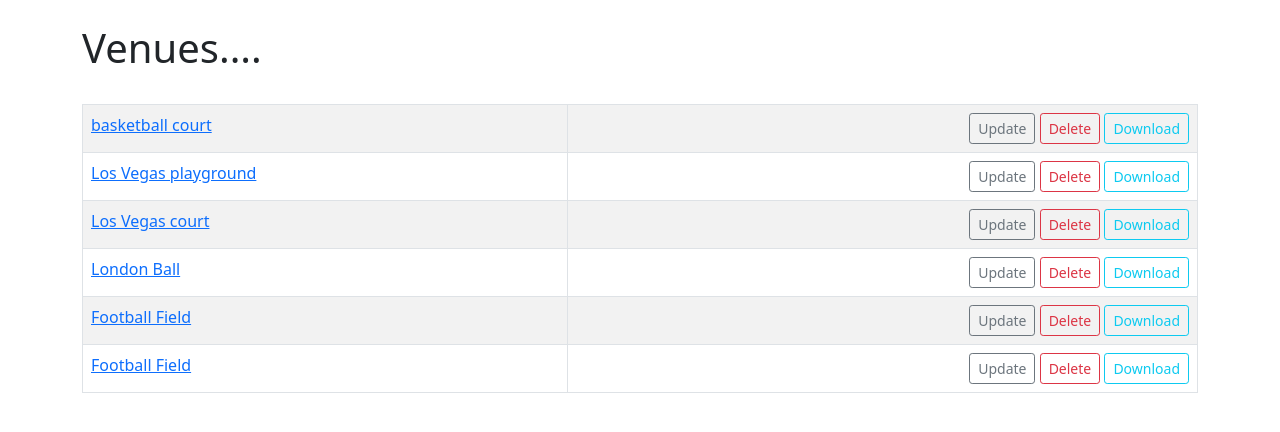
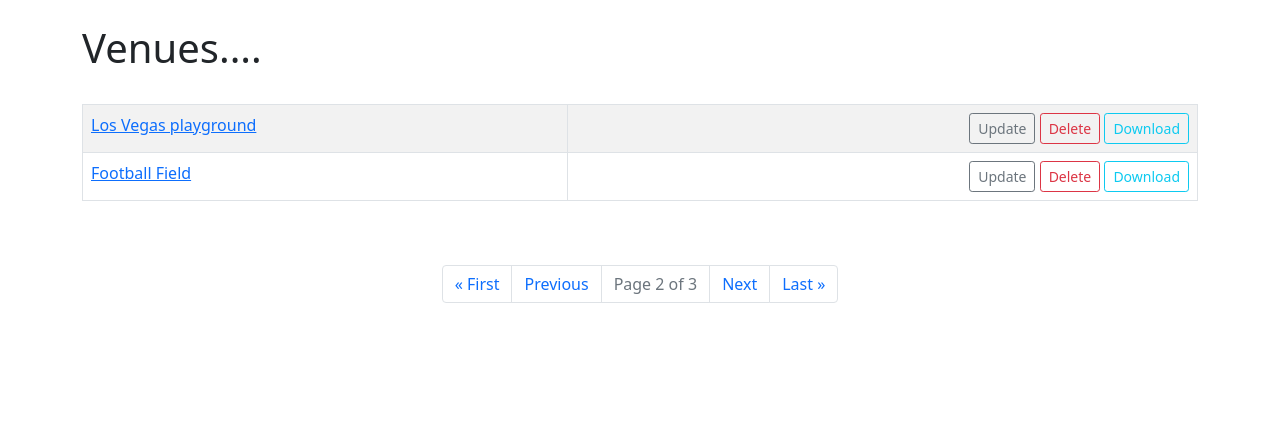
Before and after one commit to hyy-dreamer/django, a Django app: page /venues?page=2 in a window 1280 px wide. Shown: the part 56-488 px from the top of the page. Run offline with Django 4.2, Linux system fonts and the light colour scheme; data comes from the database, SQL or seed files in the repository; both versions use the stored data as it was after the commit.

Commit message:
add pagination function ad customize admin

```diff
--- a/events/events/templates/events/venue_list.html
+++ b/events/events/templates/events/venue_list.html
@@ -6,7 +6,7 @@
 <br/>
 
 <table class="table table-hover table-striped table-bordered">
-{% for venue in venue_list %}
+{% for venue in venues %}
 <tr>
     <td>
         <a href="{% url 'show-venue' venue.id %}">{{venue}}</a>
@@ -19,6 +19,33 @@
 </tr>
 {% endfor %}
 </table>
+<br/><br/>
+<nav aria-label="Page navigation example">
+    <ul class="pagination justify-content-center">
+    {% if  venues.has_previous %}
+        <li class="page-item"><a class="page-link" href="?page=1">&laquo First</a></li>
+        <li class="page-item"><a class="page-link" href="?page={{venues.previous_page_number}}">Previous</a></li>
+
+    {% endif %}
+
+    <li class="page-item disabled"><a class="page-link" href="#">
+    Page {{venues.number}} of {{venues.paginator.num_pages}}
+    </a></li>
+
+    {% if  venues.has_next %}
+        <li class="page-item"><a class="page-link" href="?page={{venues.next_page_number}}">Next</a></li>
+        <li class="page-item"><a class="page-link" href="?page={{venues.paginator.num_pages}}">Last &raquo</a></li>
+
+    {% endif %}
+
+    </ul>
+  </nav>
+
+    <!-- {% for i in nums %}
+        <li class="page-item"><a class="page-link" href="?page={{forloop.counter}}">
+            {{forloop.counter}}
+            </a></li>
+    {% endfor %} -->
 
 
 {% endblock %}
--- a/events/events/views.py
+++ b/events/events/views.py
@@ -12,6 +12,7 @@ from reportlab.pdfgen import canvas
 from reportlab.lib.units import inch
 from reportlab.lib.pagesizes import letter
 import io
+from django.core.paginator import Paginator
 
 # Create calendar views here.
 def home(request, year=datetime.now().year, month=datetime.now().strftime('%B')):
@@ -92,9 +93,16 @@ def delete_event(request,event_id):
 # Create all_venue views
 def all_venues(request):
     context = {}
-    venue_list = Venue.objects.all().order_by('-name')
+    # venue_list = Venue.objects.all().order_by('-name')
+    venue_list = Venue.objects.all()
+    p = Paginator(venue_list, 2)
+    page = request.GET.get('page')
+    venues = p.get_page(page)
+    nums = "a" * venues.paginator.num_pages
     context = {
-        "venue_list": venue_list
+        "venue_list": venue_list,
+        "venues": venues,
+        "nums":nums,
     }
     return render(request, 'events/venue_list.html', context)
 
--- a/events/webapps/urls.py
+++ b/events/webapps/urls.py
@@ -35,3 +35,7 @@ urlpatterns = [
     path('event_pdf', views.event_pdf, name="event-pdf"),
     path('get_location', views.get_location, name="get-location"),
 ]
+
+admin.site.site_header = "CMU Social Map Administration Page"
+admin.site.site_title = "Social Map"
+admin.site.index_title = "Welcome to Admin Area"
```
Also changed, not shown: events/db.sqlite3.
